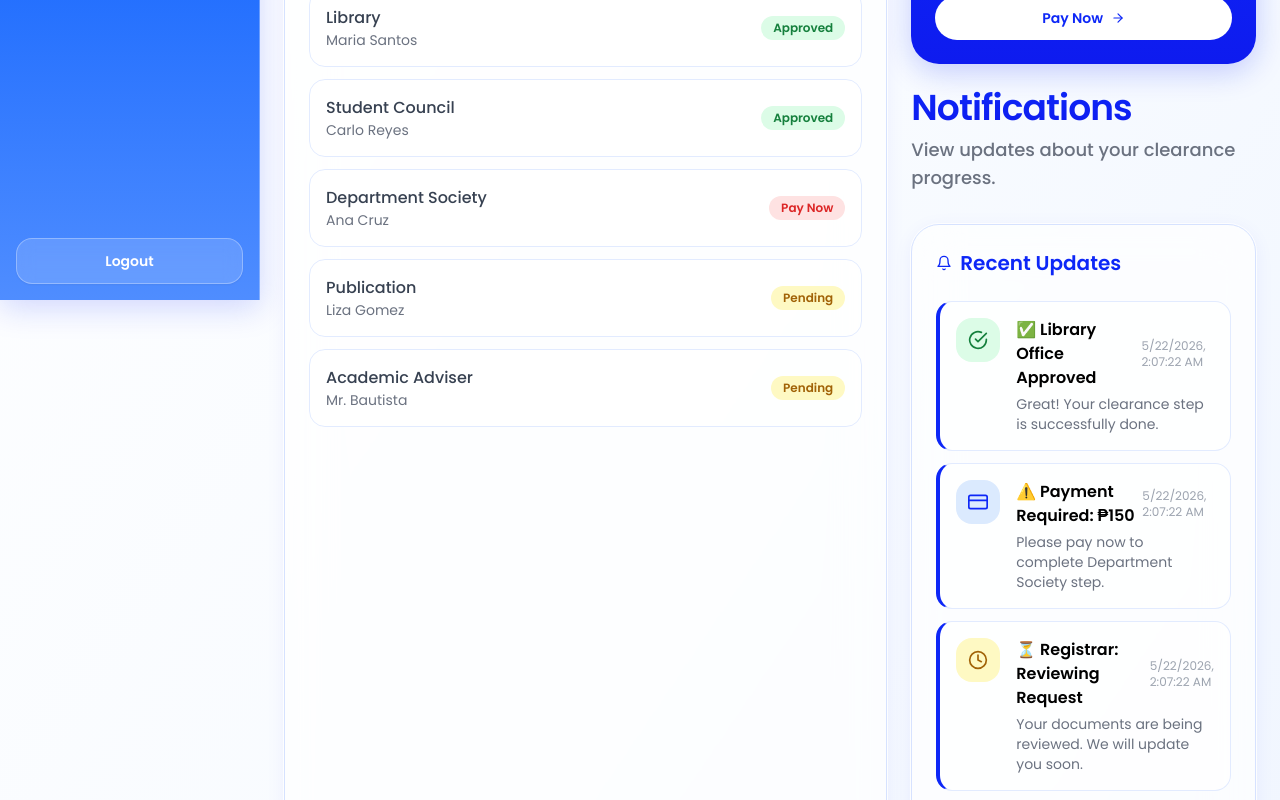
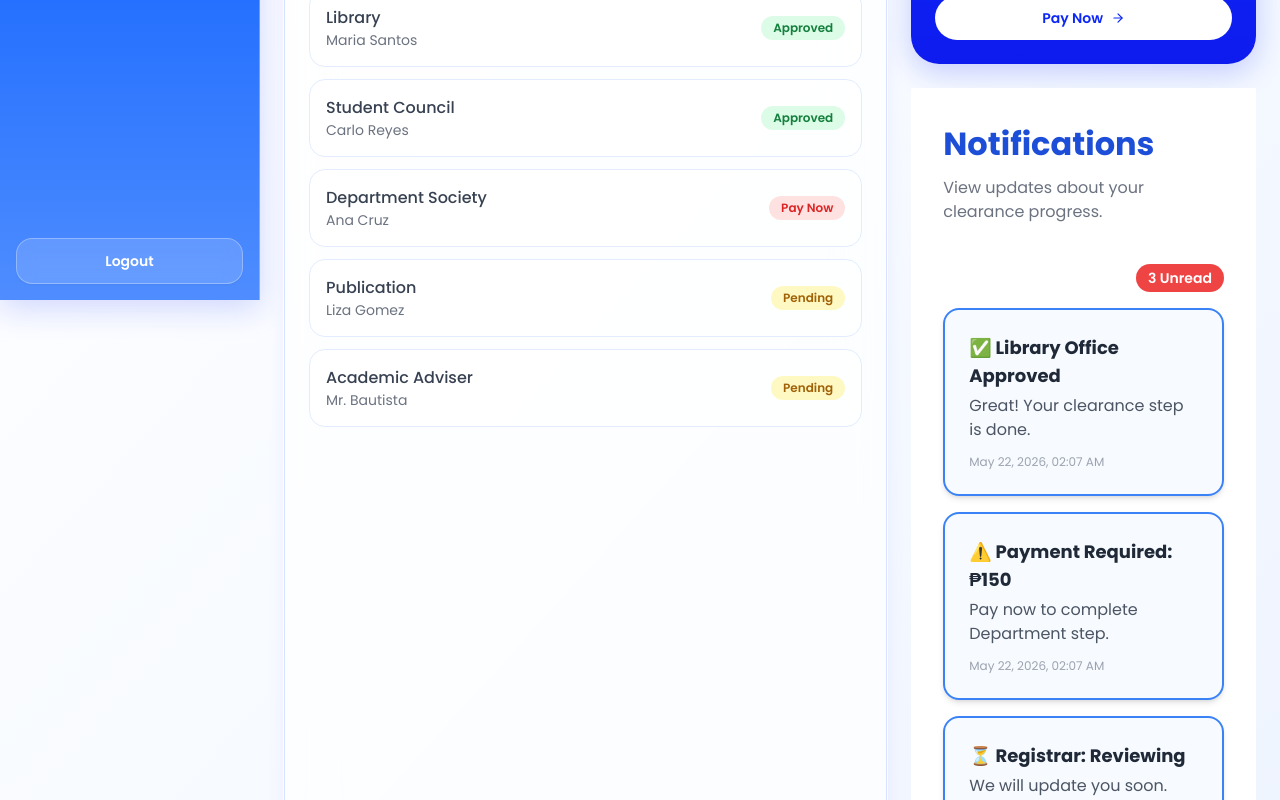
Before and after one commit to Diranggarun/CICS_E-Clearance, a React (Vite) app in the folder frontend/: page /student/dashboard in a window 1280 px wide. Shown: the part 500-1300 px from the top of the page. Built offline with nearby package versions, Linux system fonts and the light colour scheme.

Commit message:
FIX: resolvedimport error + working test notification

```diff
--- a/frontend/src/student/Notifications.jsx
+++ b/frontend/src/student/Notifications.jsx
@@ -1,152 +1,54 @@
-import { FiBell, FiCheckCircle, FiClock, FiCreditCard } from "react-icons/fi";
-
-// ✅ CORRECT PATH: same folder, so './useNotifications'
+import { useAuth } from '../context/AuthContext';
 import { useNotifications } from './useNotifications';
 
-// ✅ Added userId prop
-function Notifications({ userId }) {
-
-  // ✅ Get real data from database
-  const { notifications: realNotifications, loading, markOneRead } = useNotifications(userId);
-
-  // 🧪 TEST DATA: HARDCODED SAMPLE NOTIFICATIONS (WILL SHOW UP IMMEDIATELY!)
-  const testNotifications = [
-    {
-      id: 'test-1',
-      type: 'approved',
-      title: '✅ Library Office Approved',
-      message: 'Great! Your clearance step is successfully done.',
-      created_at: new Date().toISOString(),
-      read_at: null // 👈 NULL = UNREAD → shows blue left border
-    },
-    {
-      id: 'test-2',
-      type: 'payment',
-      title: '⚠️ Payment Required: ₱150',
-      message: 'Please pay now to complete Department Society step.',
-      created_at: new Date().toISOString(),
-      read_at: null
-    },
-    {
-      id: 'test-3',
-      type: 'pending',
-      title: '⏳ Registrar: Reviewing Request',
-      message: 'Your documents are being reviewed. We will update you soon.',
-      created_at: new Date().toISOString(),
-      read_at: null
-    },
-    {
-      id: 'test-4',
-      type: 'reminder',
-      title: '⏰ Reminder: Deadline Soon',
-      message: 'Complete all steps before October 30, 2025.',
-      created_at: new Date().toISOString(),
-      read_at: new Date().toISOString() // 👈 ALREADY READ → no blue border
-    }
-  ];
-
-  // ✅ COMBINE: show test data first, then real data (when available)
-  const notifications = [...testNotifications, ...realNotifications];
-
-  const iconMap = {
-    approved: <FiCheckCircle />,
-    payment: <FiCreditCard />,
-    pending: <FiClock />,
-    reminder: <FiClock />,
-    rejection: <FiClock />,
-    update: <FiBell />
-  };
-
-  const colorMap = {
-    approved: "bg-green-100 text-green-700",
-    payment: "bg-blue-100 text-[#0D27F7]",
-    pending: "bg-yellow-100 text-yellow-700",
-    reminder: "bg-yellow-100 text-yellow-700",
-    rejection: "bg-red-100 text-red-700",
-    update: "bg-purple-100 text-purple-700"
-  };
-
-  // ✅ Loading state
-  if (loading) {
-    return (
-      <div className="space-y-8 font-inter">
-        <div>
-          <h1 className="bg-gradient-to-b from-[#0D27F7] to-[#0E1BEF] bg-clip-text text-3xl font-semibold tracking-tight text-transparent md:text-4xl">
-            Notifications
-          </h1>
-          <p className="mt-2 text-base font-medium text-gray-500 md:text-lg">
-            View updates about your clearance progress.
-          </p>
-        </div>
-        <div className="rounded-[28px] border border-[#d6e2ff] bg-white/70 p-6 shadow-[0_4px_20px_rgba(13,39,247,0.06)] ring-1 ring-white/80 backdrop-blur-xl">
-          <p className="text-center text-gray-500">Loading notifications...</p>
-        </div>
-      </div>
-    );
-  }
+export default function Notifications() {
+  const { user } = useAuth();
+  const { notifications, unread, loading, markOneRead } = useNotifications(user?.id);
 
   return (
-    <div className="space-y-8 font-inter">
-      <div>
-        <h1 className="bg-gradient-to-b from-[#0D27F7] to-[#0E1BEF] bg-clip-text text-3xl font-semibold tracking-tight text-transparent md:text-4xl">
-          Notifications
-        </h1>
-        <p className="mt-2 text-base font-medium text-gray-500 md:text-lg">
-          View updates about your clearance progress.
-        </p>
-      </div>
-
-      <div className="rounded-[28px] border border-[#d6e2ff] bg-white/70 p-6 shadow-[0_4px_20px_rgba(13,39,247,0.06)] ring-1 ring-white/80 backdrop-blur-xl">
-        <div className="flex items-center gap-2">
-          <FiBell className="text-[#0D27F7]" />
-          <h2 className="text-xl font-semibold text-[#0D27F7]">
-            Recent Updates
-          </h2>
+    <div className="min-h-screen bg-white p-8">
+      <div className="max-w-4xl mx-auto">
+        <div className="mb-10">
+          <h1 className="text-[32px] font-bold text-blue-700 mb-2">Notifications</h1>
+          <p className="text-gray-500">View updates about your clearance progress.</p>
         </div>
 
-        <div className="mt-6 space-y-3">
-          {/* ✅ Empty state if no notifications */}
-          {notifications.length === 0 ? (
-            <p className="text-center text-gray-500 py-4">No notifications yet.</p>
-          ) : (
-            // ✅ Show real notifications
-            notifications.map((item) => {
-              const isUnread = !item.read_at;
+        {loading ? (
+          <div className="py-10 text-center text-gray-400">
+            Loading notifications...
+          </div>
+        ) : (
+          <div className="space-y-4">
+            {/* Red Badge Counter */}
+            <div className="flex justify-end mb-2">
+              <span className="bg-red-500 text-white text-sm font-semibold px-3 py-1 rounded-full">
+                {unread} Unread
+              </span>
+            </div>
 
-              return (
-                <div
-                  key={item.id}
-                  onClick={() => isUnread && markOneRead(item.id)}
-                  className={`flex gap-4 rounded-2xl border border-[#e2ebff] bg-white/60 p-4 transition hover:bg-blue-50 ${
-                    isUnread ? 'border-l-4 border-l-[#0D27F7]' : ''
-                  }`}
-                >
-                  <div
-                    className={`flex h-11 w-11 shrink-0 items-center justify-center rounded-2xl text-xl ${colorMap[item.type] || "bg-gray-100 text-gray-700"}`}
-                  >
-                    {iconMap[item.type] || <FiBell />}
-                  </div>
-
-                  <div className="flex-1">
-                    <div className="flex flex-col gap-1 md:flex-row md:items-center md:justify-between">
-                      <h3 className={`font-semibold ${isUnread ? 'text-black' : 'text-gray-700'}`}>
-                        {item.title}
-                      </h3>
-                      <span className="text-xs text-gray-400">
-                        {new Date(item.created_at).toLocaleString()}
-                      </span>
-                    </div>
-
-                    <p className="mt-1 text-sm text-gray-500">{item.message}</p>
-                  </div>
-                </div>
-              );
-            })
-          )}
-        </div>
+            {/* Notification Items */}
+            {notifications.map(note => (
+              <div
+                key={note.id}
+                onClick={() => markOneRead(note.id)}
+                className={`p-6 rounded-2xl border-2 cursor-pointer transition-all duration-200 ${
+                  !note.read_at
+                    ? 'border-blue-500 bg-blue-50/50 shadow-md'
+                    : 'border-gray-200 bg-white'
+                }`}
+              >
+                <h3 className="font-bold text-lg text-gray-800">{note.title}</h3>
+                <p className="text-gray-600 mt-1">{note.message}</p>
+                <p className="text-xs text-gray-400 mt-3">
+                  {new Date(note.created_at).toLocaleString('en-US', {
+                    month: 'short', day: 'numeric', year: 'numeric', hour: '2-digit', minute: '2-digit'
+                  })}
+                </p>
+              </div>
+            ))}
+          </div>
+        )}
       </div>
     </div>
   );
 }
-
-export default Notifications;
--- a/frontend/src/student/useNotifications.js
+++ b/frontend/src/student/useNotifications.js
@@ -6,8 +6,10 @@ export function useNotifications(userId) {
   const [loading, setLoading] = useState(true);
 
   useEffect(() => {
-    if (!userId) return;
+    // ✅ This runs immediately when page loads
+    console.log("Loading notifications for:", userId);
 
+    // ✅ YOUR 3 NOTIFICATIONS — EXACTLY WHAT WE WANT
     const testData = [
       {
         id: 'test-1',
@@ -35,12 +37,14 @@ export function useNotifications(userId) {
       }
     ];
 
+    // ✅ Set data — NO DELAY
     setNotifications(testData);
     setUnread(testData.filter(n => !n.read_at).length);
     setLoading(false);
 
   }, [userId]);
 
+  // ✅ Function to mark as read
   const markOneRead = (id) => {
     setNotifications(prev =>
       prev.map(n => n.id === id ? {...n, read_at: new Date().toISOString()} : n)
```
